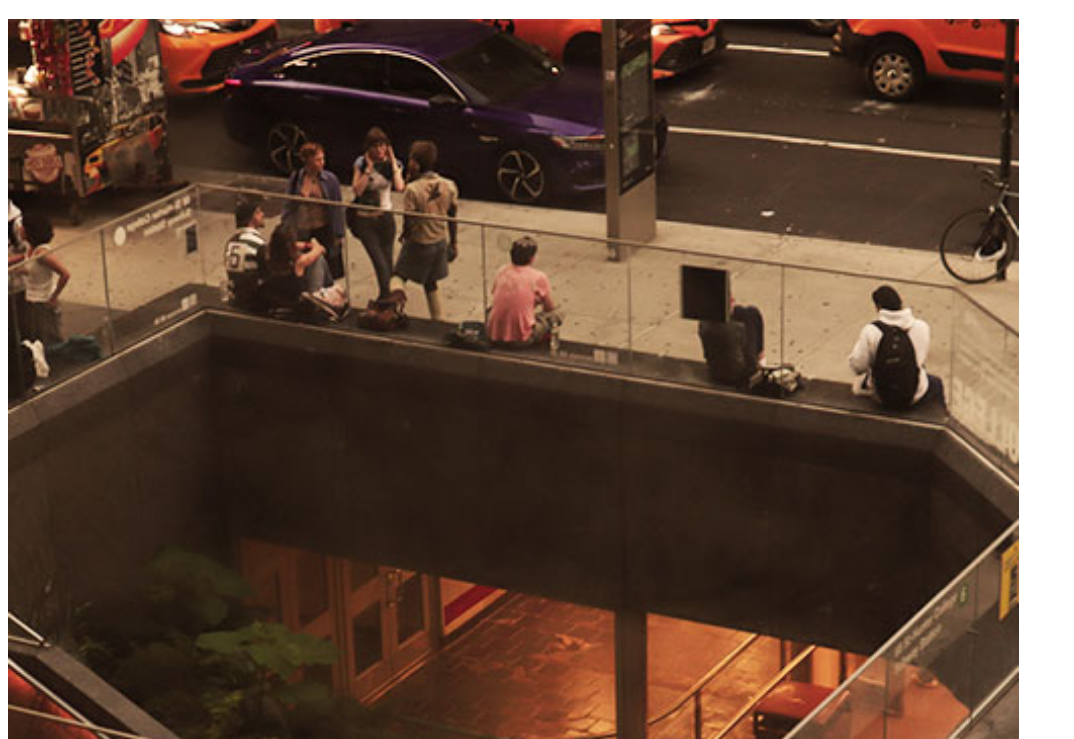
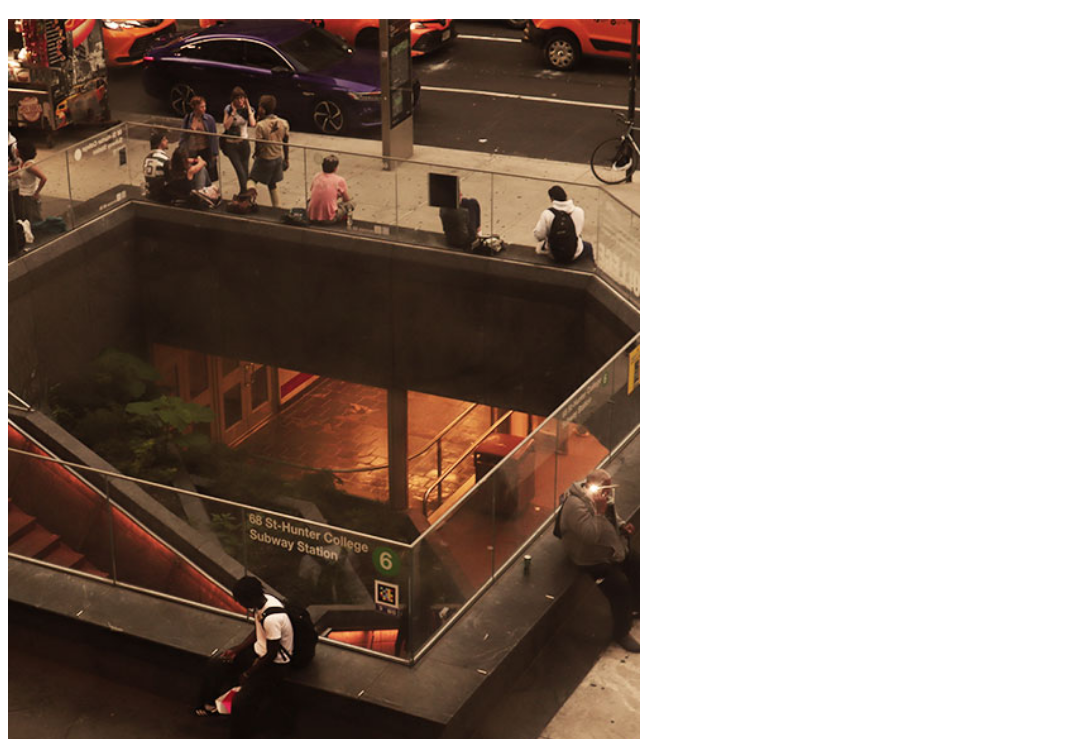
Before and after one commit to nvfff/Neff-s-repository, a plain HTML site: page image2.html in a window 1280 px wide. Shown: the part 61-800 px from the top of the page, without its empty margins (0-1074 px from the left). Drawn offline with Linux system fonts and the light colour scheme.

Commit message:
Update image2.html

```diff
--- a/image2.html
+++ b/image2.html
@@ -12,7 +12,7 @@
 
 <h1>Image 2</h1>
 
-<img src="HW2 images/image-2.jpg" width="80%">
+<img src="HW2 images/image-2.jpg" width="50%">
   <a href="homework2.html">Go to first image</a>
   <a href="index.html">Go to homepage</a>
 
```
